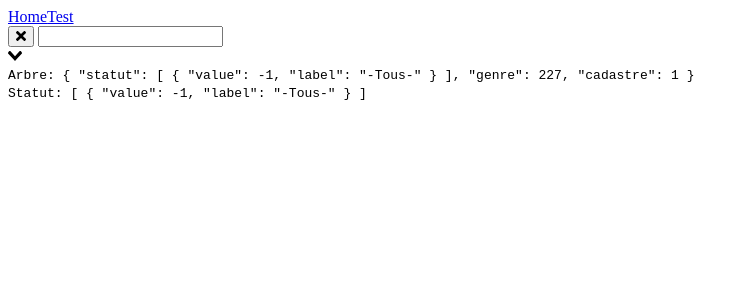
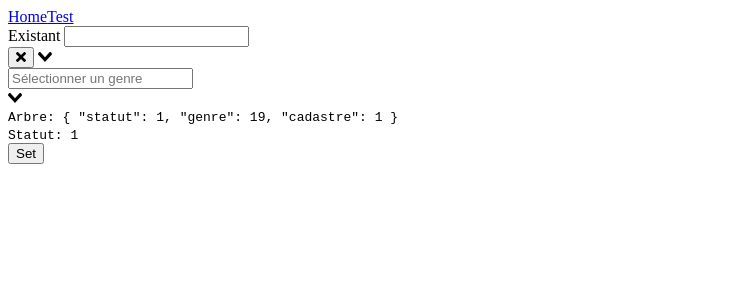
Before and after one commit to Momo67/mp-vue-myselect, a Vue app: page /test in a window 1280 px wide. Shown: the top 300 px of the page, without its empty margins (0-749 px from the left). Built offline with nearby package versions, Linux system fonts and the light colour scheme; no server answers.

Commit message:
Test mp-vue-myselect component with call of remote data

```diff
--- a/src/components/Test.vue
+++ b/src/components/Test.vue
@@ -10,9 +10,17 @@
       :placeholder="placeholder"
       :options="options"
     ></my-select>
-
+    <my-select
+      v-model="arbre.genre"
+      :src="src_url"
+      item="Genre"
+      sort="asc"
+      placeholder="Sélectionner un genre"
+      :delay="500"
+    ></my-select>
     <code>Arbre: {{arbre}}</code><br/>
     <code>Statut: {{arbre.statut}}</code><br />
+    <button @click="setValues">Set</button>
   </div>
 </template>
 
@@ -38,17 +46,22 @@ export default {
         {Id: 2, Data: 'Supprimé', SortOrder: 20, IsActive: 1}
       ],
       arbre: {
-        statut: 8,
-        genre: 227,
+        statut: 9,
+        genre: 17,
         cadastre: 1
       },
       placeholder: 'Status Quo',
-      multiple: true
+      multiple: false,
+      src_url: 'http://localhost/goeland/objet/ajax/arbre_get_select.php'
     }
   },
   methods: {
     onMySelectEvent: function () {
       alert('Appel de onMySelectEvent, event: ' + event.button)
+    },
+    setValues () {
+      this.arbre.statut = 5
+      this.arbre.genre = 10
     }
   },
   mounted () {
@@ -57,9 +70,9 @@ export default {
     if (this.multiple) {
       this.arbre.statut = [{value: -1, label: '-Tous-'}]
     } else {
-      this.arbre.statut = 4
+      this.arbre.statut = 1
     }
-    // this.arbre.statut = 7
+    this.arbre.genre = 19
   }
 }
 </script>
```
